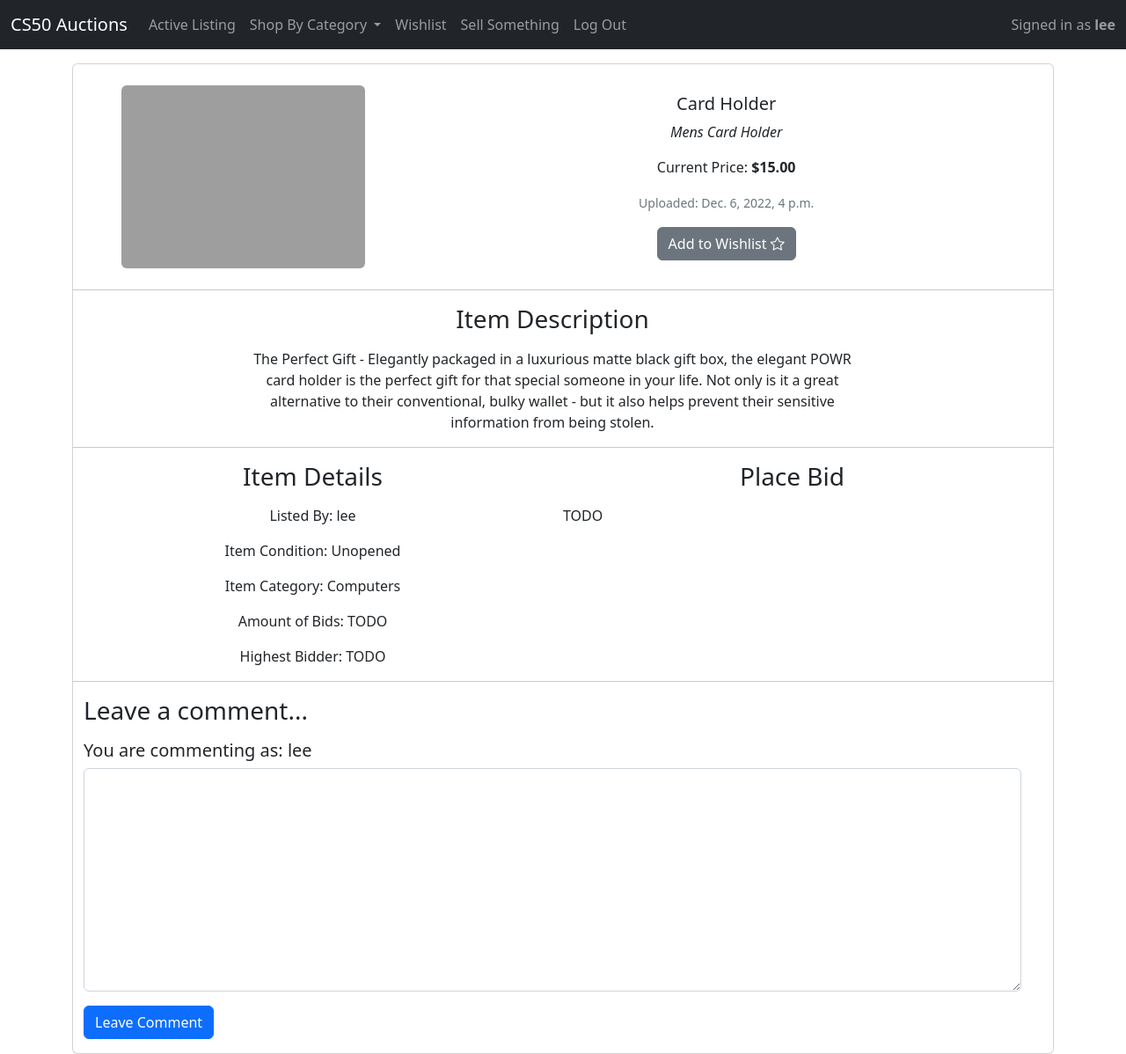
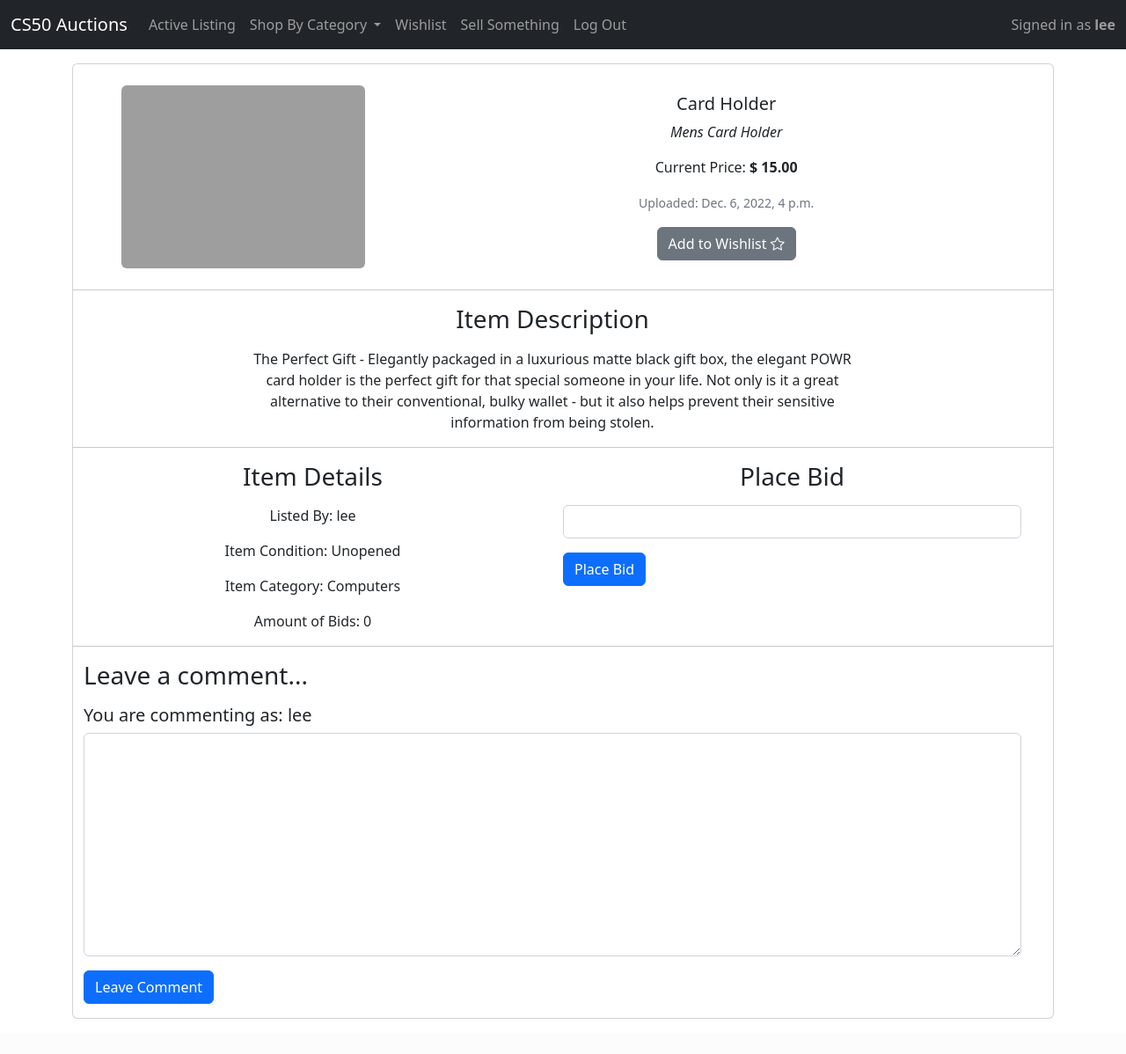
Before and after one commit to coolusername244/bid-for-it, a Django app: page /listing/7 in a window 1280 px wide. Shown: the top 1198 px of the page at 88% size. After the commit the page ends 1158 px from the top, so only its background shows below. Run offline with Django 3.2, Linux system fonts and the light colour scheme; a user stored in the database is signed in; data comes from the database, SQL or seed files in the repository; both versions use the stored data as it was after the commit; data that the repository does not hold is empty; grey boxes are pictures that could not be loaded.

Commit message:
added views, forms and models for user to place bids on listings

```diff
--- a/auctions/forms.py
+++ b/auctions/forms.py
@@ -1,6 +1,6 @@
 from django.forms import ModelForm
 
-from .models import Listing, Category, Condition, Comment
+from .models import Listing, Category, Condition, Comment, Bid
 
 class ListingForm(ModelForm):
     class Meta:
@@ -47,3 +47,18 @@ class CommentForm(ModelForm):
          # style form fields
         for field_name, field in self.fields.items():
             field.widget.attrs['class'] = 'form-control mb-3'
+
+
+class BidForm(ModelForm):
+    class Meta:
+        model = Bid
+        fields = [
+            "bid"
+        ]
+
+    def __init__(self, *args, **kwargs):
+        super().__init__(*args, **kwargs)
+
+         # style form fields
+        for field_name, field in self.fields.items():
+            field.widget.attrs['class'] = 'form-control mb-3'
--- a/auctions/models.py
+++ b/auctions/models.py
@@ -56,6 +56,7 @@ class Listing(models.Model):
     subtitle = models.CharField(max_length=254)
     description = models.TextField()
     price = models.DecimalField(decimal_places=2, max_digits=20, validators=[MinValueValidator(1)])
+    current_price = models.DecimalField(decimal_places=2, max_digits=20, null=True)
     category = models.ForeignKey("Category", null=True, on_delete=models.SET_NULL, validators=[category_check])
     condition = models.ForeignKey("Condition", null=True, on_delete=models.SET_NULL, validators=[condition_check])
     image_url = models.URLField()
@@ -84,3 +85,13 @@ class Wishlist(models.Model):
 
     def __str__(self):
         return f"{self.user} - {self.listing}"
+
+
+class Bid(models.Model):
+    listing = models.ForeignKey("Listing", on_delete=models.CASCADE)
+    user = models.ForeignKey("User", on_delete=models.CASCADE)
+    bid = models.DecimalField(decimal_places=2, max_digits=20)
+    date = models.DateTimeField(auto_now_add=True)
+
+    def __str__(self):
+        return f"Listing - {self.listing}. Bid - {self.bid}"
--- a/auctions/templates/auctions/index.html
+++ b/auctions/templates/auctions/index.html
@@ -19,7 +19,7 @@
                         </i>
                         <p class="card-text">{{ listing.subtitle }}</p>
                         <p class="card-text">{{ listing.description|truncatechars:100 }}</p>
-                        <p class="card-text">Current Price <strong>${{ listing.price }}</strong></p>
+                        <p class="card-text">Current Price: <strong>${{ listing.current_price }}</strong></p>
                         <p class="card-text"><small class="text-muted">Uploaded: {{ listing.created }}</small></p>
                     </div>
                 </div>
--- a/auctions/templates/auctions/listing.html
+++ b/auctions/templates/auctions/listing.html
@@ -12,7 +12,16 @@
             <div class="card-body">
                 <h5 class="card-title">{{ listing.title }}</h5>
                 <p class="card-text"><i>{{ listing.subtitle }}</i></p>
-                <p class="card-text">Current Price: <strong>${{ listing.price }}</strong></p>
+                <p class="card-text">
+                    Current Price:
+                    <strong>$
+                        {% if bids %}
+                            {{ listing.current_price }}
+                        {% else %}
+                            {{ listing.price }}
+                        {% endif %}
+                    </strong>
+                </p>
                 <p class="card-text"><small class="text-muted">Uploaded: {{ listing.created }}</small></p>
                 {% if user.is_authenticated %}
                     {% if listing in wishlist %}
@@ -37,12 +46,18 @@
                 <p>Listed By: {{ listing.user }}</p>
                 <p>Item Condition: {{ listing.condition.get_friendly_name }}</p>
                 <p>Item Category: {{ listing.category.get_friendly_name }}</p>
-                <p>Amount of Bids: TODO </p>
-                <p>Highest Bidder: TODO</p>
+                <p>Amount of Bids: {{ bids|length }}</p>
+                {% if bids %}
+                    <p>Highest Bidder: {{ highest_bid.user }}</p>
+                {% endif %}
             </div>
             <div class="col-md-6">
                 <h3 class="mb-3 text-center">Place Bid</h3>
-                TODO
+                <form action="{% url 'place_bid' listing.id %}" method="post">
+                    {% csrf_token %}
+                    {{ bid_form.bid }}
+                    <button type="submit" class="mb-3 btn btn-primary" name="place_bid">Place Bid</button>
+                </form>
             </div>
         </div>
         {% if comments %}
--- a/auctions/urls.py
+++ b/auctions/urls.py
@@ -13,4 +13,5 @@ urlpatterns = [
     path("listing/<int:listing_id>/leave_comment", views.leave_comment, name="leave_comment"),
     path("listing/<int:listing_id>/add_to_wishlist", views.add_to_wishlist, name="add_to_wishlist"),
     path("listing/<int:listing_id>/remove_from_wishlist", views.remove_from_wishlist, name="remove_from_wishlist"),
+    path("listing/<int:listing_id>/place_bid", views.place_bid, name="place_bid"),
 ]
--- a/auctions/views.py
+++ b/auctions/views.py
@@ -5,14 +5,20 @@ from django.http import HttpResponse, HttpResponseRedirect
 from django.shortcuts import render
 from django.urls import reverse
 from django.contrib.auth.decorators import login_required
-from django.db.models import Exists, OuterRef
+from django.db.models import Exists, OuterRef, Max
 
-from .models import User, Listing, Comment, Wishlist
-from .forms import ListingForm, CommentForm
+from .models import User, Listing, Comment, Wishlist, Bid
+from .forms import ListingForm, CommentForm, BidForm
 
 
 def index(request):
     listings = Listing.objects.all()
+
+    # update current price if deleted in django admin
+    for listing in listings:
+        bids = Bid.objects.filter(listing=listing.id)
+        if len(bids) == 0 and listing.price != listing.current_price:
+            listing.current_price = listing.price
 
     context = {
         "listings": listings
@@ -23,8 +29,20 @@ def index(request):
 def listing(request, listing_id):
 
     listing = Listing.objects.get(pk=listing_id)
+
+    # Comments code
     comment_form = CommentForm()
     comments = Comment.objects.filter(listing=listing_id)
+
+    # Bids code
+    bid_form = BidForm()
+    bids = Bid.objects.filter(listing=listing_id)
+    if bids:
+        highest_bid = Bid.objects.filter(listing=listing_id).latest('bid')
+    else:
+        highest_bid = None
+
+    # Wishlist code
     wishlist = Listing.objects.filter(
         Exists(Wishlist.objects.filter(
             listing_id=OuterRef("id")
@@ -35,10 +53,65 @@ def listing(request, listing_id):
         "listing": listing,
         "comment_form": comment_form,
         "comments": comments,
-        "wishlist": wishlist
+        "wishlist": wishlist,
+        "bid_form": bid_form,
+        "bids": bids,
+        "highest_bid": highest_bid
     }
 
     return render(request, "auctions/listing.html", context)
+
+
+@login_required
+def place_bid(request, listing_id):
+    listing = Listing.objects.get(pk=listing_id)
+    bids = Bid.objects.filter(listing=listing_id).count()
+    bid = request.POST["bid"]
+    form = BidForm(request.POST)
+    if bids:
+        highest_bid = Bid.objects.filter(listing=listing_id).latest('bid')
+    else:
+        highest_bid = None
+
+    def update_bids(request):
+        if form.is_valid():
+            form.instance.user = request.user
+            form.instance.listing = listing
+            Listing.objects.filter(pk=listing_id).update(current_price=bid)
+            form.save()
+
+
+
+    if not bids:
+        if int(bid) >= int(listing.price):
+            update_bids(request)
+            messages.success(request, "Bid placed successfully!")
+            return HttpResponseRedirect(
+                reverse("listing", args=[listing_id])
+            )
+        else:
+            messages.warning(
+                request,
+                f"Your bid (${bid}) is lower than the listing price (${listing.price})"
+            )
+            return HttpResponseRedirect(
+                reverse("listing", args=[listing_id])
+            )
+    else:
+        if int(bid) > int(highest_bid.bid):
+            update_bids(request)
+            messages.success(request, "Bid placed successfully!")
+            return HttpResponseRedirect(
+                reverse("listing", args=[listing_id])
+            )
+        else:
+            messages.warning(
+                request,
+                f"Your bid is lower than the current bid (${highest_bid.bid})"
+            )
+            return HttpResponseRedirect(
+                reverse("listing", args=[listing_id])
+            )
 
 
 @login_required
@@ -72,6 +145,7 @@ def add_to_wishlist(request, listing_id):
         reverse("listing", args=[listing_id])
     )
 
+
 @login_required
 def remove_from_wishlist(request, listing_id):
     Wishlist.objects.filter(
@@ -103,6 +177,7 @@ def create(request):
 
         if form.is_valid():
             form.instance.user = request.user
+            form.instance.current_price = request.POST['price']
             form.save()
             messages.success(request, "Item successfully registered!")
             return HttpResponseRedirect(reverse("index"))
```
Also changed, not shown: auctions/admin.py (+12 -1 lines), auctions/migrations/0006_bid.py (added), auctions/migrations/0007_listing_current_price.py (added), db.sqlite3.
